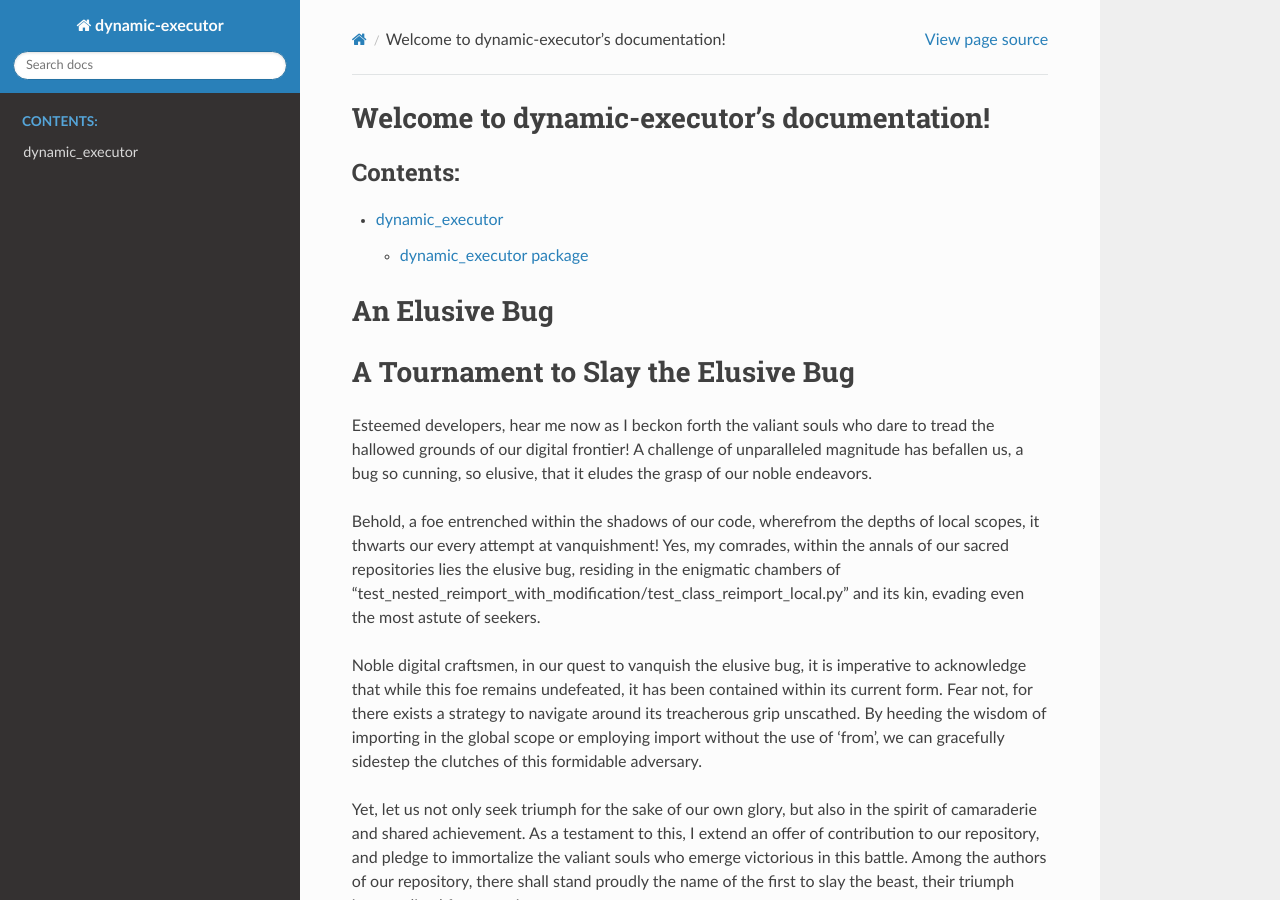
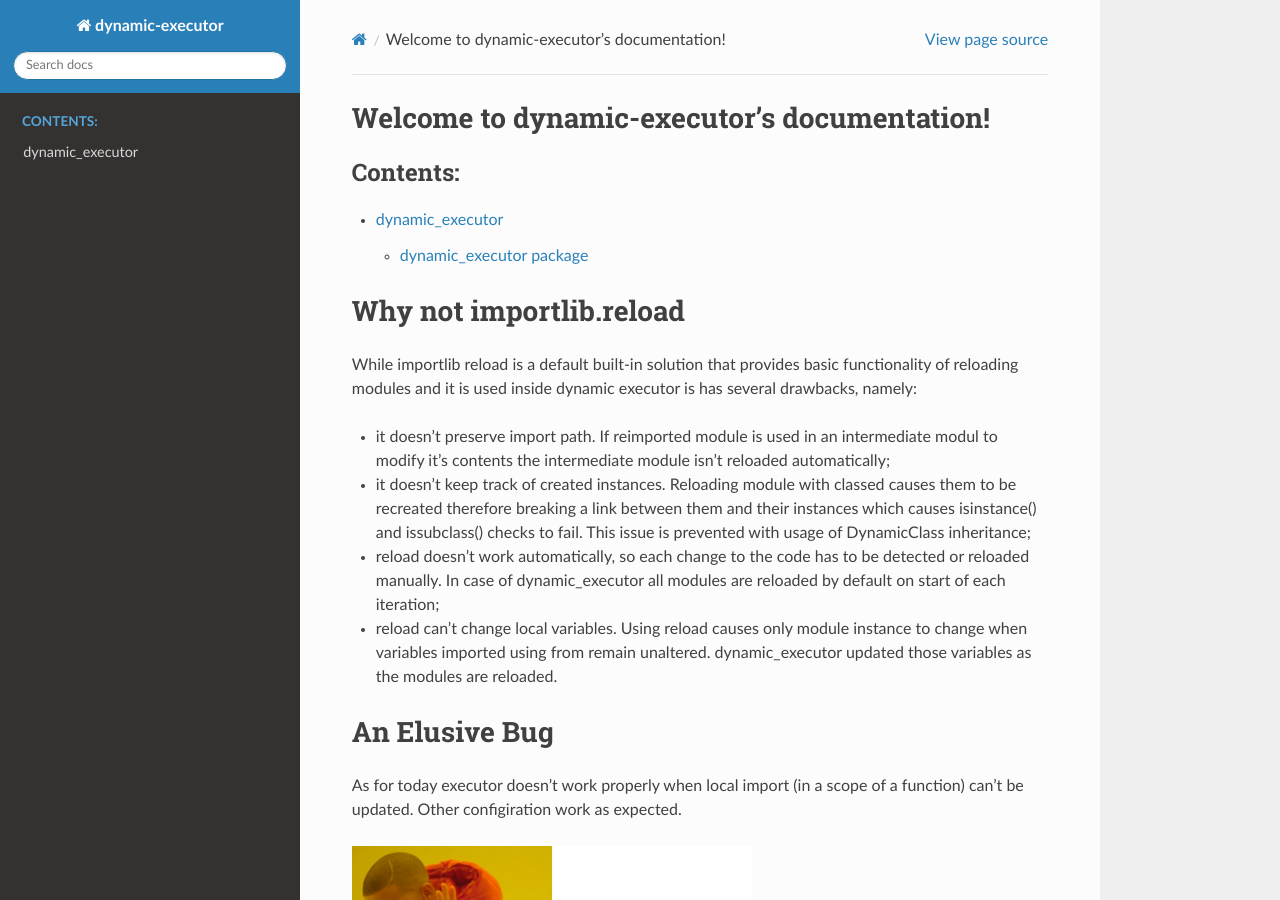
Before and after one commit to Tesla2000/dynamic-executor, a Sphinx documentation site: the page built from doc/index.rst, in a window 1280 px wide and 900 px high. Built offline with Sphinx 7.4.7 and the Read the Docs theme 2.0.0, drawn with Linux system fonts in a browser that asks for light colours.

Commit message:
Updated description

```diff
--- a/doc/index.rst
+++ b/doc/index.rst
@@ -12,10 +12,25 @@ Welcome to dynamic-executor's documentation!
 
    modules
 
+Why not importlib.reload
+========================
+While importlib reload is a default built-in solution that provides basic functionality of reloading modules and it is used inside dynamic executor is has several drawbacks, namely:
+
+- it doesn't preserve import path. If reimported module is used in an intermediate modul to modify it's contents the intermediate module isn't reloaded automatically;
+
+- it doesn't keep track of created instances. Reloading module with classed causes them to be recreated therefore breaking a link between them and their instances which causes isinstance() and issubclass() checks to fail. This issue is prevented with usage of DynamicClass inheritance;
+
+- reload doesn't work automatically, so each change to the code has to be detected or reloaded manually. In case of dynamic_executor all modules are reloaded by default on start of each iteration;
+
+- reload can't change local variables. Using reload causes only module instance to change when variables imported using from remain unaltered. dynamic_executor updated those variables as the modules are reloaded.
+
 
 An Elusive Bug
 ========================
+As for today executor doesn't work properly when local import (in a scope of a function) can't be updated. Other configiration work as expected.
 
+.. image:: elusive_bug.png
+  :width: 400
 
 
 A Tournament to Slay the Elusive Bug
```
Also changed, not shown: doc/elusive_bug.png (added).
